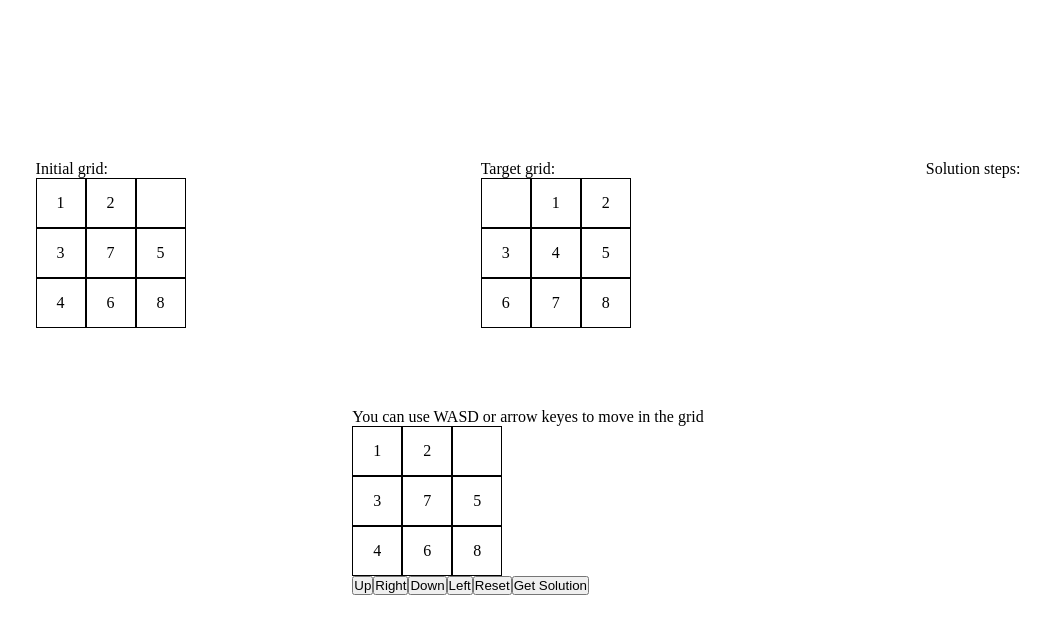
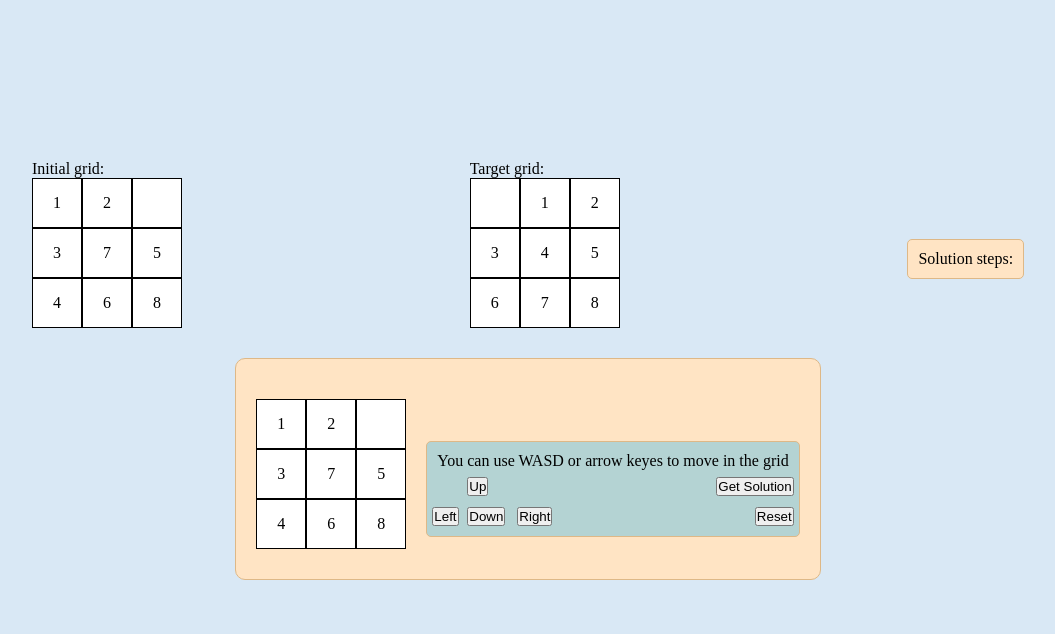
Before and after one commit to datoad4510/game-of-8-generalized, a plain HTML site: page public/index.html in a window 1280 px wide. Both pictures are taken after a click on the button "Start". Shown: the whole page, without its empty margins (112-1167 px from the left). Drawn offline with Linux system fonts and the light colour scheme.

Commit message:
created ui

```diff
--- a/public/index.html
+++ b/public/index.html
@@ -63,7 +63,12 @@
         </div>
 
         <div id="grid-container">
-            <p>You can use WASD or arrow keyes to move in the grid</p>
+
+            <div id="buttons-container">
+                <p>You can use WASD or arrow keyes to move in the grid</p>
+                <br>
+                <br>
+            </div>
         </div>
     </div>
 
--- a/public/javascript/main.js
+++ b/public/javascript/main.js
@@ -1,11 +1,8 @@
 import { addEventListeners } from "./view/addFunctionality.js";
 
 // TODO: maybe make grid into a class. gridController won't need to implement getCell and setCell
-// TODO: add a way to see the solution
 // TODO: add mobile friendly buttons
 // TODO: push to heroku
-// ! remove not working ! event listeners not being removed, old boards are in memory and are being manipulated
-// ! by buttons. make named functions for events and remove using them
 
 window.onload = async () => {
     await addEventListeners();
--- a/public/javascript/view/addFunctionality.js
+++ b/public/javascript/view/addFunctionality.js
@@ -3,6 +3,7 @@ import { generateGrid } from "./generateGrid.js";
 import { gridController as controller } from "../classes/gridController.js";
 import { addMovement } from "./movement.js";
 
+// this will hold event listeners that will be deleted when "again" is pressed
 let eventListeners = [];
 
 function checkboxEventListener() {
--- a/public/javascript/view/movement.js
+++ b/public/javascript/view/movement.js
@@ -41,6 +41,7 @@ export function addMovement(gridController) {
     const moveUpBtn = document.createElement("button");
     moveUpBtn.innerText = "Up";
     moveUpBtn.className = "movement-button";
+    moveUpBtn.id = "upBtn";
     moveUpBtn.addEventListener("click", () => {
         gridController.moveGrid("up");
     });
@@ -49,7 +50,7 @@ export function addMovement(gridController) {
     const moveRightBtn = document.createElement("button");
     moveRightBtn.innerText = "Right";
     moveRightBtn.className = "movement-button";
-
+    moveRightBtn.id = "rightBtn";
     moveRightBtn.addEventListener("click", () => {
         gridController.moveGrid("right");
     });
@@ -58,7 +59,7 @@ export function addMovement(gridController) {
     const moveDownBtn = document.createElement("button");
     moveDownBtn.innerText = "Down";
     moveDownBtn.className = "movement-button";
-
+    moveDownBtn.id = "downBtn";
     moveDownBtn.addEventListener("click", () => {
         gridController.moveGrid("down");
     });
@@ -67,6 +68,7 @@ export function addMovement(gridController) {
     const moveLeftBtn = document.createElement("button");
     moveLeftBtn.innerText = "Left";
     moveLeftBtn.className = "movement-button";
+    moveLeftBtn.id = "leftBtn";
     moveLeftBtn.addEventListener("click", () => {
         gridController.moveGrid("left");
     });
@@ -76,16 +78,18 @@ export function addMovement(gridController) {
     const resetBtn = document.createElement("button");
     resetBtn.innerText = "Reset";
     resetBtn.className = "movement-button";
+    resetBtn.id = "resetBtn";
     resetBtn.addEventListener("click", resetHandler);
 
     const solutionBtn = document.createElement("button");
     solutionBtn.innerText = "Get Solution";
     solutionBtn.className = "movement-button";
+    solutionBtn.id = "solutionBtn";
     solutionBtn.addEventListener("click", solutionHandler);
 
-    const gridContainer = document.getElementById("grid-container");
+    const buttonsContainer = document.getElementById("buttons-container");
 
-    gridContainer.append(
+    buttonsContainer.append(
         moveUpBtn,
         moveRightBtn,
         moveDownBtn,
--- a/public/styles/style.css
+++ b/public/styles/style.css
@@ -3,6 +3,15 @@
     padding: 0;
     margin: 0;
     --cell-size: 50px;
+}
+
+body {
+    background-color: rgb(217, 232, 245);
+}
+
+.grid {
+    margin-bottom: 30px;
+    background-color: white;
 }
 
 .grid > div {
@@ -19,12 +28,35 @@
 #problem-data-container {
     display: flex;
     justify-content: space-around;
+    align-items: center;
 }
 
 #grid-container {
     width: fit-content;
+    gap: 20px;
     margin: 0 auto;
-    padding-top: 10vh;
+    padding-left: 20px;
+    padding-right: 20px;
+    padding-top: 5vh;
+
+    display: flex;
+    flex-direction: row-reverse;
+    justify-content: space-between;
+    align-items: center;
+
+    background-color: bisque;
+    border-radius: 10px;
+    border: 1px solid burlywood;
+}
+
+@media (max-width: 450px) {
+    #problem-data-container {
+        flex-direction: column;
+    }
+
+    #grid-container {
+        flex-direction: column-reverse;
+    }
 }
 
 body {
@@ -50,3 +82,63 @@ body {
 .display-none {
     display: none;
 }
+
+#buttons-container {
+    position: relative;
+    background-color: rgb(180, 211, 211);
+    padding: 10px;
+    border-radius: 5px;
+    border: 1px solid burlywood;
+}
+
+#buttons-container > p {
+    margin-bottom: 20px;
+}
+
+#solution-container {
+    background-color: bisque;
+    width: max-content;
+    padding: 10px;
+    border-radius: 5px;
+    border: 1px solid burlywood;
+}
+#solution-list {
+    background-color: rgb(180, 211, 211);
+    padding-left: 25px;
+}
+
+#upBtn {
+    position: absolute;
+    bottom: 40px;
+    left: 40px;
+}
+
+#rightBtn {
+    position: absolute;
+    bottom: 10px;
+    left: 90px;
+}
+
+#downBtn {
+    position: absolute;
+    bottom: 10px;
+    left: 40px;
+}
+
+#leftBtn {
+    position: absolute;
+    bottom: 10px;
+    left: 5px;
+}
+
+#resetBtn {
+    position: absolute;
+    bottom: 10px;
+    right: 5px;
+}
+
+#solutionBtn {
+    position: absolute;
+    bottom: 40px;
+    right: 5px;
+}
```
